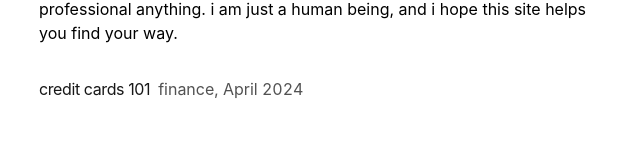
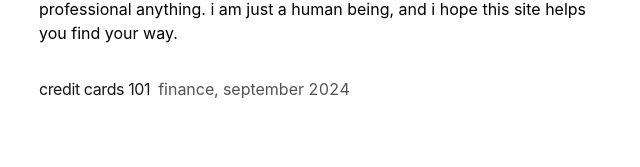
Before and after one commit to pratham-darooka/hr1z0n, a Next.js app: page / in a window 1280 px wide. Shown: the part 443-610 px from the top of the page, without its empty margins (313-953 px from the left). Built offline with nearby package versions, Linux system fonts and the light colour scheme.

Commit message:
fixed date

```diff
--- a/app/blog/posts/credit-cards.mdx
+++ b/app/blog/posts/credit-cards.mdx
@@ -1,7 +1,7 @@
 ---
 title: 'credit cards 101'
 domain: finance
-publishedAt: '2024-04-21'
+publishedAt: '2024-09-21'
 summary: 'guaranteed way to get a financial glow-up!'
 ---
 **tldr;**
--- a/app/blog/utils.ts
+++ b/app/blog/utils.ts
@@ -78,10 +78,10 @@ export function formatDate(date: string, includeRelative = false) {
   }
 
   let fullDate = targetDate.toLocaleString('en-us', {
+    // day: 'numeric',
     month: 'long',
-    // day: 'numeric',
     year: 'numeric',
-  })
+  }).replace(/\b\w+/g, (month) => month.toLowerCase())
 
   if (!includeRelative) {
     return fullDate
```
